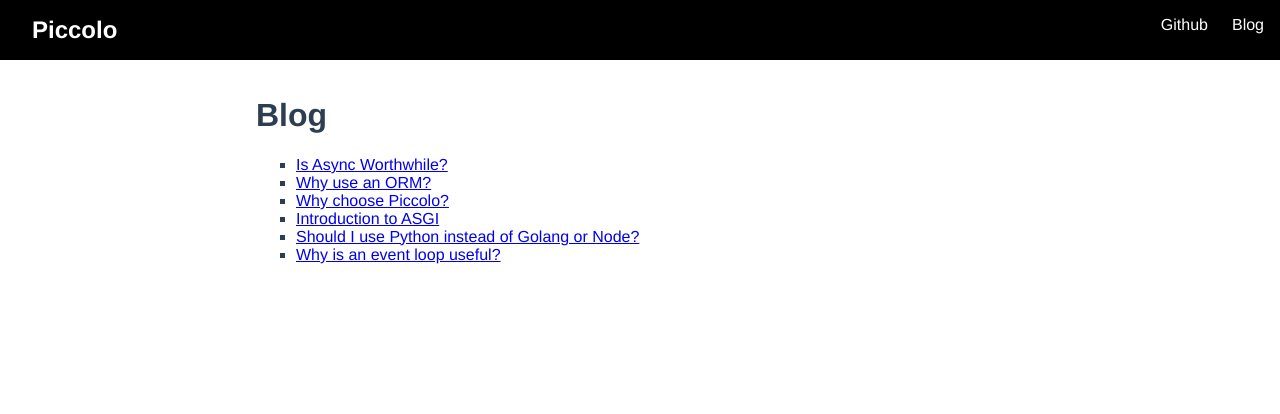
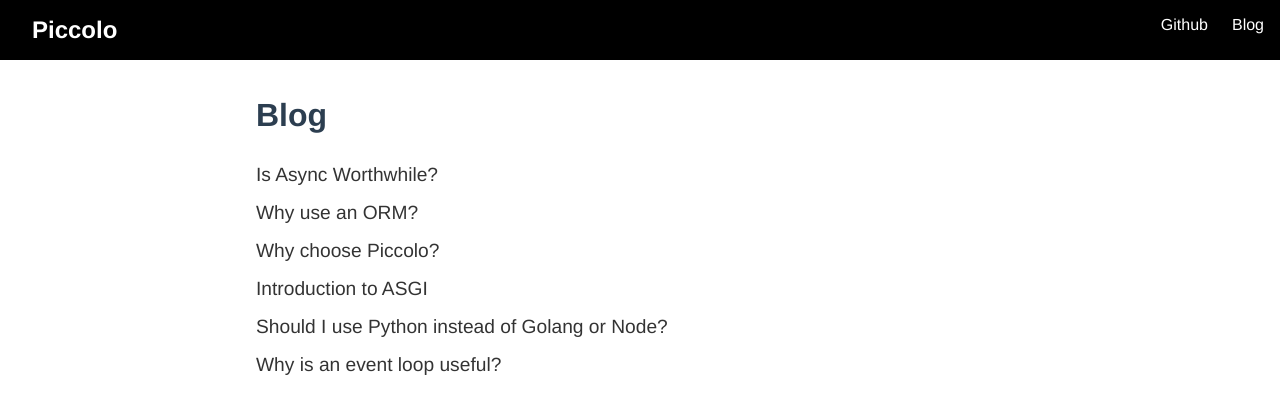
Before and after one commit to piccolo-orm/piccolo_web, a Vue app in the folder image/app/: page /#/blog in a window 1280 px wide. Shown: the top 414 px of the page. Built offline with nearby package versions, Linux system fonts and the light colour scheme; what vue-highlightjs would draw is missing.

Commit message:
better blog listing page

```diff
--- a/image/app/src/views/BlogList.vue
+++ b/image/app/src/views/BlogList.vue
@@ -22,3 +22,27 @@
     }
 }
 </script>
+
+
+<style lang="less" scoped>
+@purple: #490188;
+
+ul {
+    padding: 0;
+
+    li {
+        font-size: 1.2rem;
+        list-style: none;
+        padding: 0.5rem 0;
+
+        a {
+            color: rgba(0,0,0,0.8);
+            text-decoration: none;
+
+            &:hover {
+                color: @purple;
+            }
+        }
+    }
+}
+</style>
```
